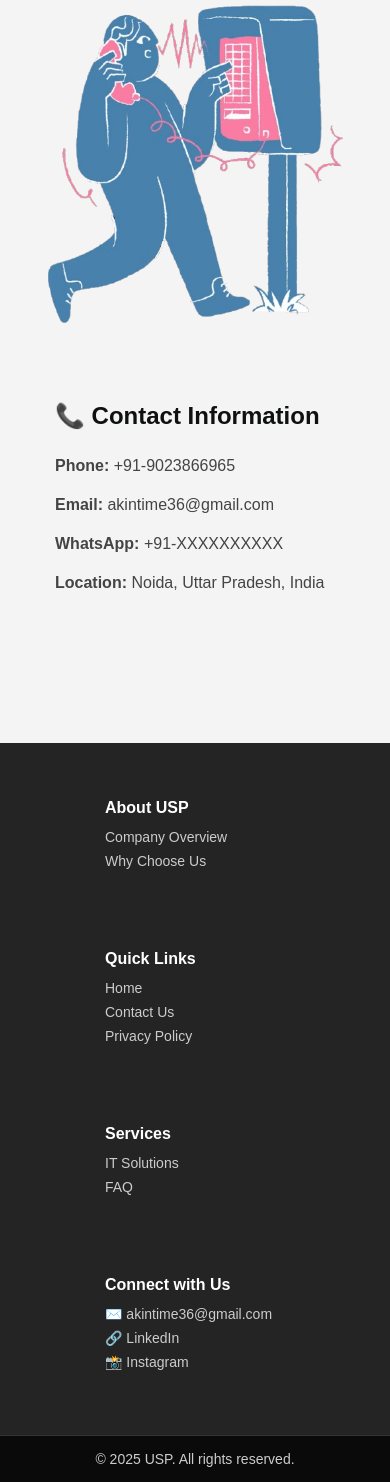
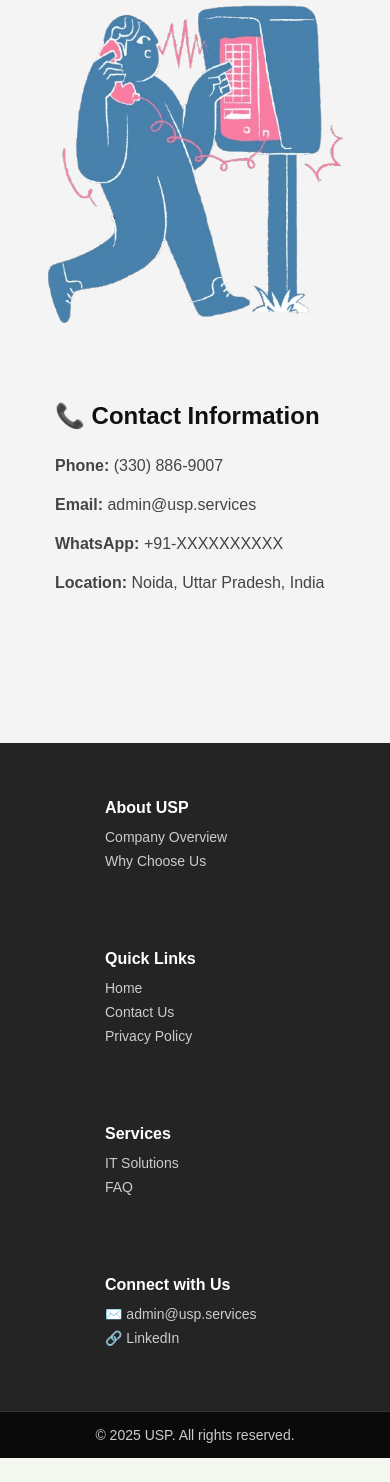
Before and after one commit to chetan929/usp-django, a Django app: page /contact-us/ in a window 390 px wide. Shown: the part 1868-3350 px from the top of the page. After the commit the page ends 3326 px from the top, so only its background shows below. Run offline with Django 5.2, Linux system fonts and the light colour scheme.

Commit message:
Update contact info: email, phone, LinkedIn

```diff
--- a/USPapp/templates/USPapp/FAQ.html
+++ b/USPapp/templates/USPapp/FAQ.html
@@ -102,9 +102,8 @@
 
         <div class="footer-col">
             <h3>Connect with Us</h3>
-            <a href="mailto:support@usp.com">✉️ akintime36@gmail.com</a>
-            <a href="#">🔗 LinkedIn</a>
-            <a href="#">📸 Instagram</a>
+            <a href="mailto:admin@usp.services">✉️ admin@usp.services</a>
+            <a href="https://www.linkedin.com/company/usp-services/">🔗 LinkedIn</a>
         </div>
     </div>
 
--- a/USPapp/templates/USPapp/IT-solutions.html
+++ b/USPapp/templates/USPapp/IT-solutions.html
@@ -89,9 +89,8 @@
 
         <div class="footer-col">
             <h3>Connect with Us</h3>
-            <a href="mailto:support@usp.com">✉️ akintime36@gmail.com</a>
-            <a href="#">🔗 LinkedIn</a>
-            <a href="#">📸 Instagram</a>
+            <a href="mailto:admin@usp.services">✉️ admin@usp.services</a>
+            <a href="https://www.linkedin.com/company/usp-services/">🔗 LinkedIn</a>
         </div>
     </div>
 
--- a/USPapp/templates/USPapp/contact-us.html
+++ b/USPapp/templates/USPapp/contact-us.html
@@ -85,8 +85,8 @@
         </div>
         <div class="contact-details">
             <h2>📞 Contact Information</h2>
-            <p><strong>Phone:</strong> +91-9023866965</p>
-            <p><strong>Email:</strong> akintime36@gmail.com</p>
+            <p><strong>Phone:</strong> (330) 886-9007</p>
+            <p><strong>Email:</strong> admin@usp.services</p>
             <p><strong>WhatsApp:</strong> +91-XXXXXXXXXX</p>
             <p><strong>Location:</strong> Noida, Uttar Pradesh, India</p>
         </div>
@@ -119,9 +119,8 @@
 
         <div class="footer-col">
             <h3>Connect with Us</h3>
-            <a href="mailto:support@usp.com">✉️ akintime36@gmail.com</a>
-            <a href="#">🔗 LinkedIn</a>
-            <a href="#">📸 Instagram</a>
+            <a href="mailto:admin@usp.services">✉️ admin@usp.services</a>
+            <a href="https://www.linkedin.com/company/usp-services/">🔗 LinkedIn</a>
         </div>
     </div>
 
--- a/USPapp/templates/USPapp/overview.html
+++ b/USPapp/templates/USPapp/overview.html
@@ -99,9 +99,9 @@
 
         <div class="footer-col">
             <h3>Connect with Us</h3>
-            <a href="mailto:support@usp.com">✉️ akintime36@gmail.com</a>
-            <a href="#">🔗 LinkedIn</a>
-            <a href="#">📸 Instagram</a>
+            <a href="mailto:admin@usp.services">✉️ admin@usp.services</a>
+            <a href="https://www.linkedin.com/company/usp-services/">🔗 LinkedIn</a>
+
         </div>
     </div>
 
--- a/USPapp/templates/USPapp/privacy-policy.html
+++ b/USPapp/templates/USPapp/privacy-policy.html
@@ -121,9 +121,9 @@
 
         <div class="footer-col">
             <h3>Connect with Us</h3>
-            <a href="mailto:support@usp.com">✉️ akintime36@gmail.com</a>
-            <a href="#">🔗 LinkedIn</a>
-            <a href="#">📸 Instagram</a>
+            <a href="mailto:admin@usp.services">✉️ admin@usp.services</a>
+            <a href="https://www.linkedin.com/company/usp-services/">🔗 LinkedIn</a>
+
         </div>
     </div>
 
```
Also changed, not shown: USPapp/templates/USPapp/About.html (+3 -4 lines), USPapp/templates/USPapp/index.html (+4 -5 lines).
